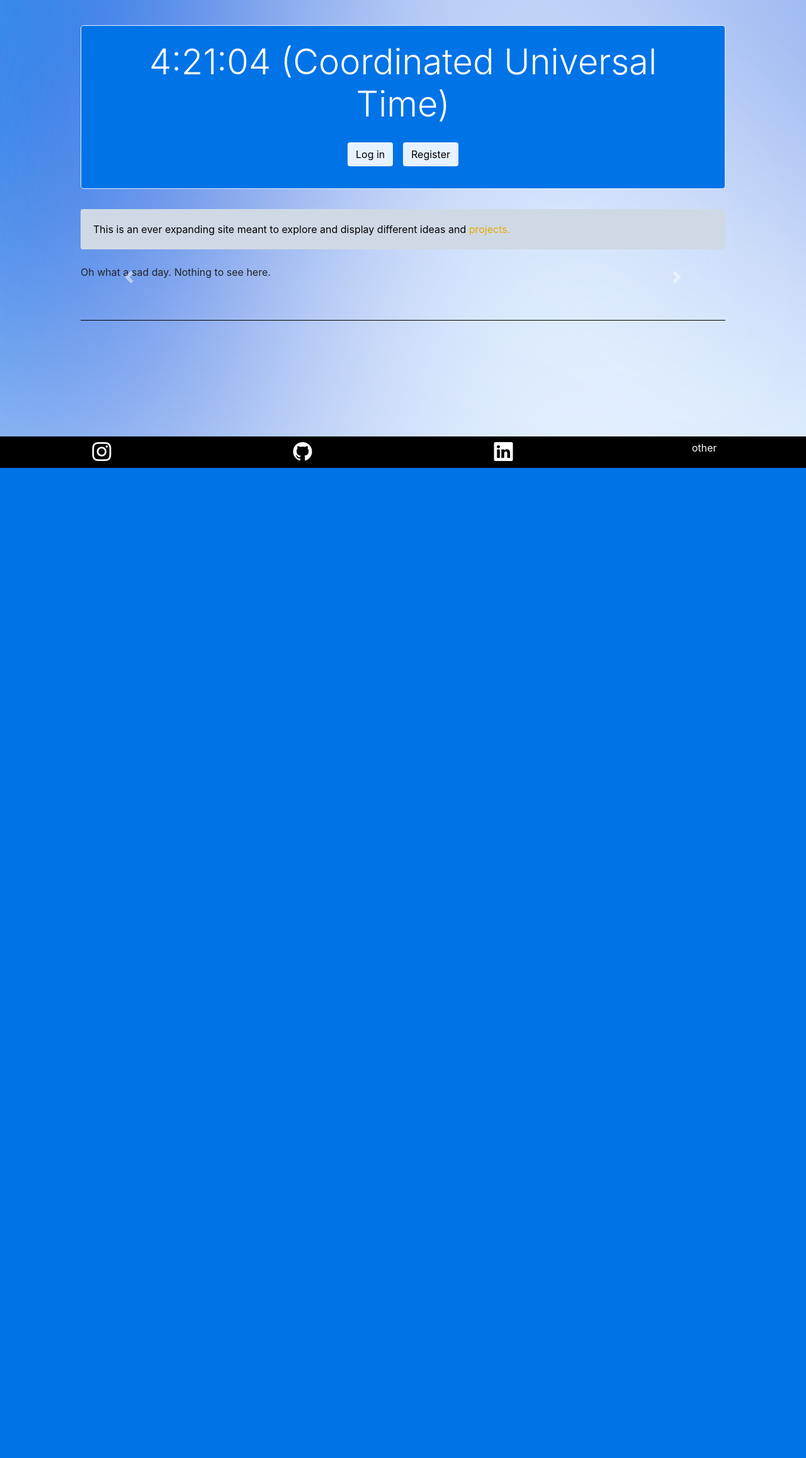
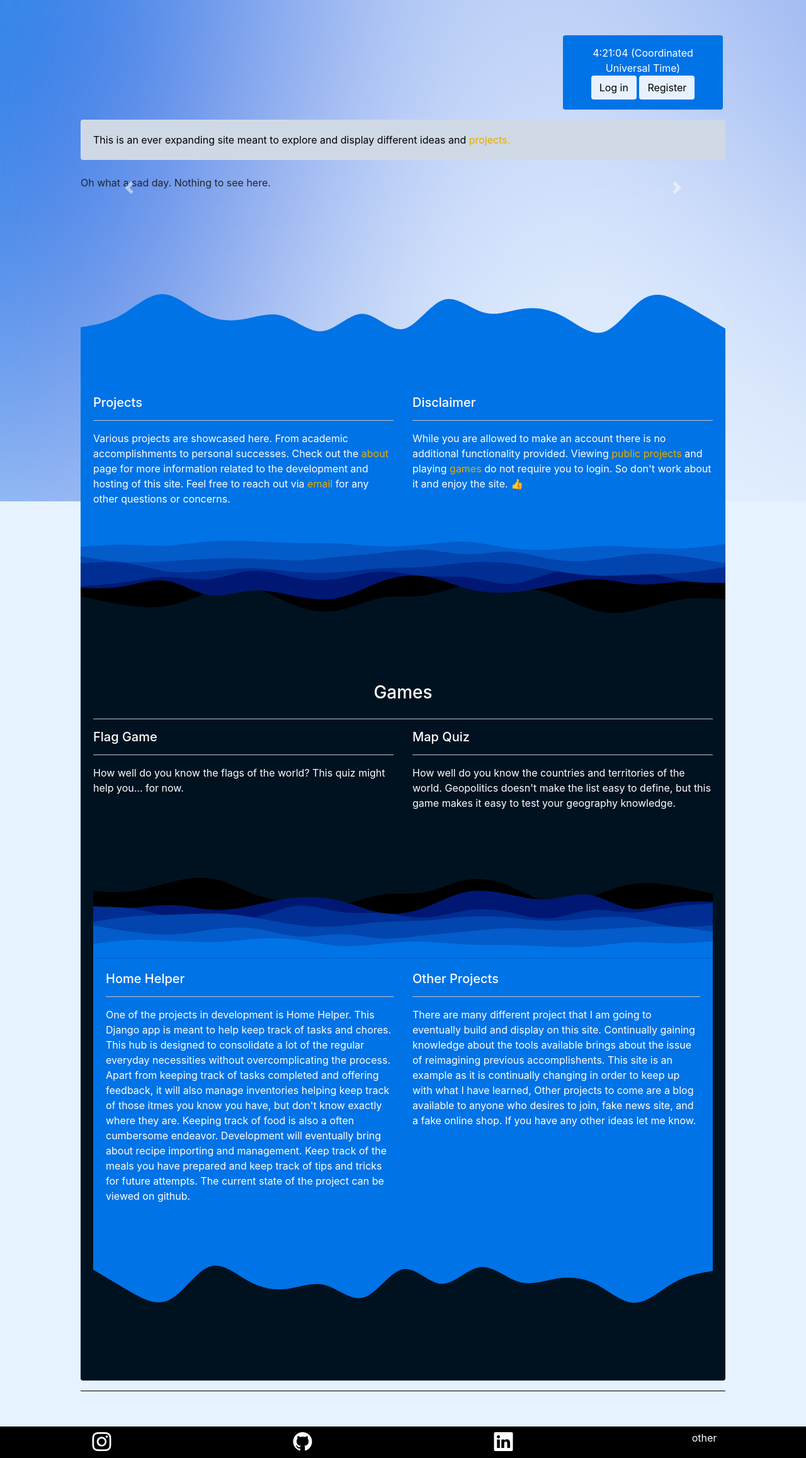
Before and after one commit to M-Aguilar/PS, a Django app: template main/templates/main/index.html in a window 1280 px wide. Shown: the part 57-2372 px from the top of the page at 63% size. Before the commit the page ends 800 px from the top, so only its background shows below. Run offline with Django 3.2, Linux system fonts and the light colour scheme; the template is opened without the code that fills it, so the values that code supplies are empty; some libraries are stand-ins or nearby versions.

Commit message:
index styling

```diff
--- a/main/static/main/basestyle.css
+++ b/main/static/main/basestyle.css
@@ -18,18 +18,55 @@ html,body {
 	background-color: var(--blank);
 }
 
+.message {
+	animation: messageslidein 4s;
+}
+
 @keyframes slidein {
 	10% {
-	  opacity: 0;
+		opacity: 0;
 	}
 	100% {
 		opacity: 1;
 	}
 }
 
-#background-svg {
-	position: fixed;
-	height:100%;
+@keyframes messageslidein {
+	from {
+		transform: translateY(-50%);
+		opacity: 0;
+	} to {
+		opacity: 1;
+		transform: translateY(0%);
+	}
+}
+
+#visual path {
+	fill: var(--theme-color);
+}
+
+.card-body.back-dark {
+	margin-top: -1%;
+	background-color: #001220;
+	color: white;
+	width:100%;
+
+}
+
+svg#visial2, svg#visual {
+	width:100%;
+	position: relative;
+}
+
+.svg-2 svg {
+	transform: scaleY(-1);
+	transform: rotate(180deg);
+	width:100%;
+}
+
+.card-body.index-text {
+	border-radius: 0;
+	margin-top:-2%;
 	width:100%;
 }
 
@@ -398,6 +435,7 @@ div.project-border {
 	border-radius: 0 0 4px 4px;
 	color: var(--text-color);
 }
+
 .pop-project {
 	margin-top:5px;
 }
--- a/main/templates/main/index.html
+++ b/main/templates/main/index.html
@@ -2,20 +2,27 @@
 
 {% block title %}M.Aguilar{% endblock %}
 {% block header %}
-<div class='jumbotron py-4 c-1'>
-	<div class="display-4 text-center">
-    <div id="time" class="text-center mb-2"></div>
+<div class="row mx-1">
+  <div class="col-9 messages list-group py-3">
+      {% if messages %}
+          {% for message in messages %}
+          <div class="message list-group-item pb-2 {% if message.tags %}bg-{{ message.tags }}{% endif %}">{{ message }}<i class='bi-x float-right btn btn-sm' onclick="hidemessage()"></i></div>
+          {% endfor %}
+      {% endif %}
+  </div>
+  <div class='c-1 rounded my-3 py-3 col-3'>
+    <div class="text-center">
+      <div id="time" class="text-center"></div>
       {% load static %}
       <script type="text/javascript" src="{% static 'main/time.js' %}" onload="curTime()"></script>
       {% load tz %}
-		{% if user.is_authenticated %}
-			Hello {{user}}!
-    {% else %}
+      {% if not user.is_authenticated %}
       <div>
         <a class='btn alt-btn' href="{% url 'login' %}">Log in</a>
         <a class='btn alt-btn' href="{% url 'register' %}">Register</a>
       </div>
       {% endif %}
+    </div>
   </div>
 </div>
 {% endblock %}
@@ -58,10 +65,90 @@
   </a>
 </div>
 <div>
+  <div>
+  {% include "main/wave-haikei.svg" %}
+  </div>
+  <div class="card-body c-1 index-text border-0 pt-5">
+    <div class="row">
+      <div class="col-12 col-md-6">
+        <h5>Projects</h5>
+        <hr class="bg-off">
+        <p>Various projects are showcased here. From academic accomplishments to personal successes.
+        Check out the <a href="{% url 'about' %}">about</a> page for more information related to the development and hosting of this site.
+        Feel free to reach out via <a href="mailto:support@magullar.com">email</a> for any other questions or concerns.
+        </p>
+      </div>
+      <div class="col-12 col-md-6">
+        <h5>Disclaimer</h5>
+        <hr class="bg-off">
+        <p>While you are allowed to make an account there is no additional functionality provided.
+        Viewing <a href="{% url 'projects' %}">public projects</a> and playing <a href="{% url 'games' %}">games</a> do not require you to login.
+        So don't work about it and enjoy the site. 👍
+        </p>
+      </div>
+    </div>
+  </div>
+  <div class="svg-1">
+  {% include 'main/layered-waves-haikei.svg' %}
+  </div>
+  <div class="card-body back-dark">
+    <h3 class="text-center mb-4">Games</h3>
+    <hr class="bg-off">
+    <div class="row">
+      <div class="col-12 col-md-6">
+        <h5>Flag Game</h5>
+        <hr class="bg-off">
+        <p>How well do you know the flags of the world? This quiz might help you... for now.
+        </p>
+      </div>
+      <div class="col-12 col-md-6">
+        <h5>Map Quiz</h5>
+        <hr class="bg-off">
+        <p>How well do you know the countries and territories of the world. Geopolitics doesn't make the list easy to define, but this game makes it easy
+        to test your geography knowledge.
+        </p>
+      </div>
+  </div>
+  <div class="svg-2" style="margin-bottom:-5%;">
+  {% include 'main/layered-waves-haikei.svg' %}
+  </div>
+  <div class="card-body c-1 index-text border-0 pt-5 mt-3">
+   <div class="row">
+      <div class="col-12 col-md-6">
+        <h5>Home Helper</h5>
+        <hr class="bg-off">
+        <p>One of the projects in development is Home Helper. This Django app is meant to help keep track of tasks and chores.
+        This hub is designed to consolidate a lot of the regular everyday necessities without overcomplicating the process. Apart from keeping track of
+        tasks completed and offering feedback, it will also manage inventories helping keep track of those itmes you know you have, but don't know exactly where
+        they are. Keeping track of food is also a often cumbersome endeavor. Development will eventually bring about recipe importing and management. Keep track of the
+        meals you have prepared and keep track of tips and tricks for future attempts. The current state of the project can be viewed on github.
+        </p>
+      </div>
+      <div class="col-12 col-md-6">
+        <h5>Other Projects</h5>
+        <hr class="bg-off">
+        <p>There are many different project that I am going to eventually build and display on this site. Continually gaining knowledge about the tools available
+        brings about the issue of reimagining previous accomplishents. This site is an example as it is continually changing in order to keep up with what I have
+        learned, Other projects to come are a blog available to anyone who desires to join, fake news site, and a fake online shop. If you have any other ideas let me know.
+        </p>
+      </div>
+    </div>
+  </div>
+  <div class="svg-2">
+  {% include "main/wave-haikei.svg" %}
+  </div>
+</div>
+<div>
   <p></p>
   <hr class='text-back'>
   <p></p>
 </div>
+<script>
+$(function() {setTimeout(hidemessage, 10000)})
+function hidemessage() {
+  $('.messages').empty()
+}
+</script>
 {% if not recent_visit %}
 <style>
 nav, div {
```
Also changed, not shown: main/templates/main/layered-waves-haikei.svg (added), main/templates/main/wave-haikei.svg (added). Lines whose indentation alone changed are shown as unchanged.
